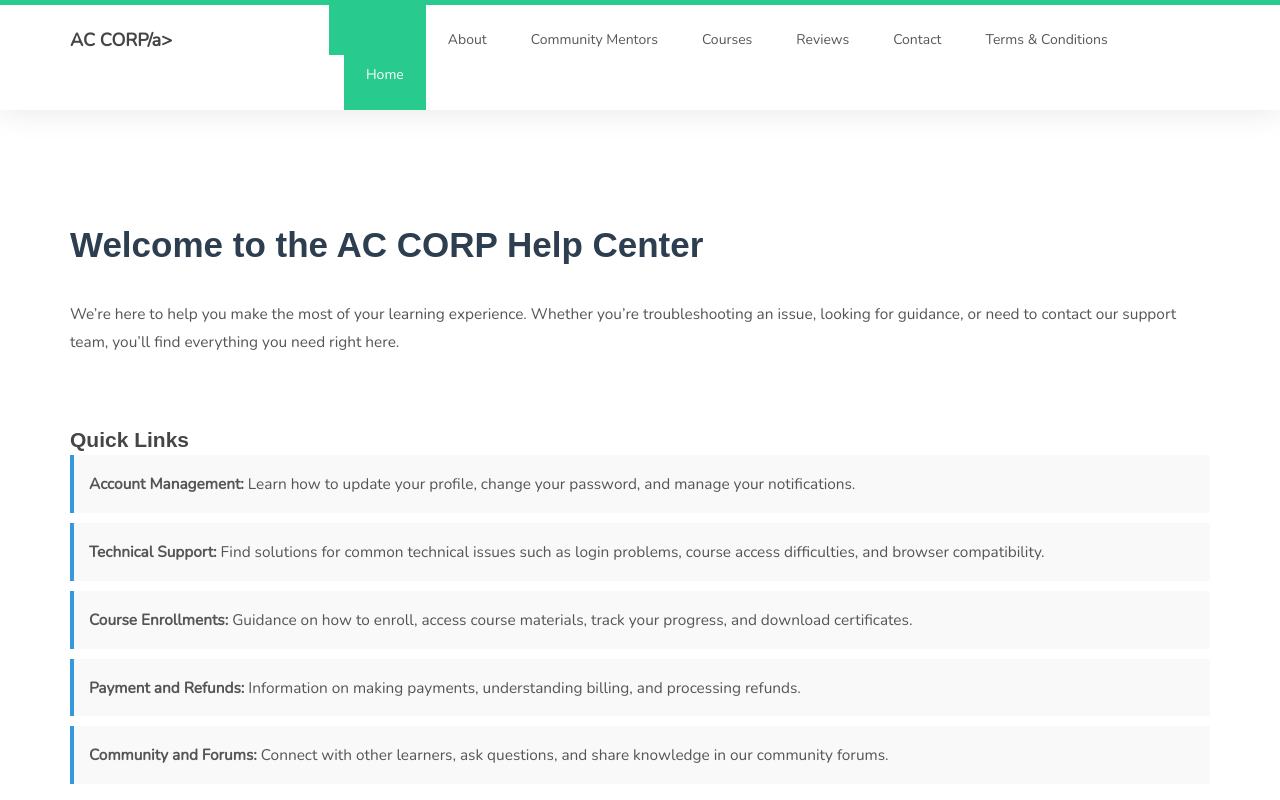
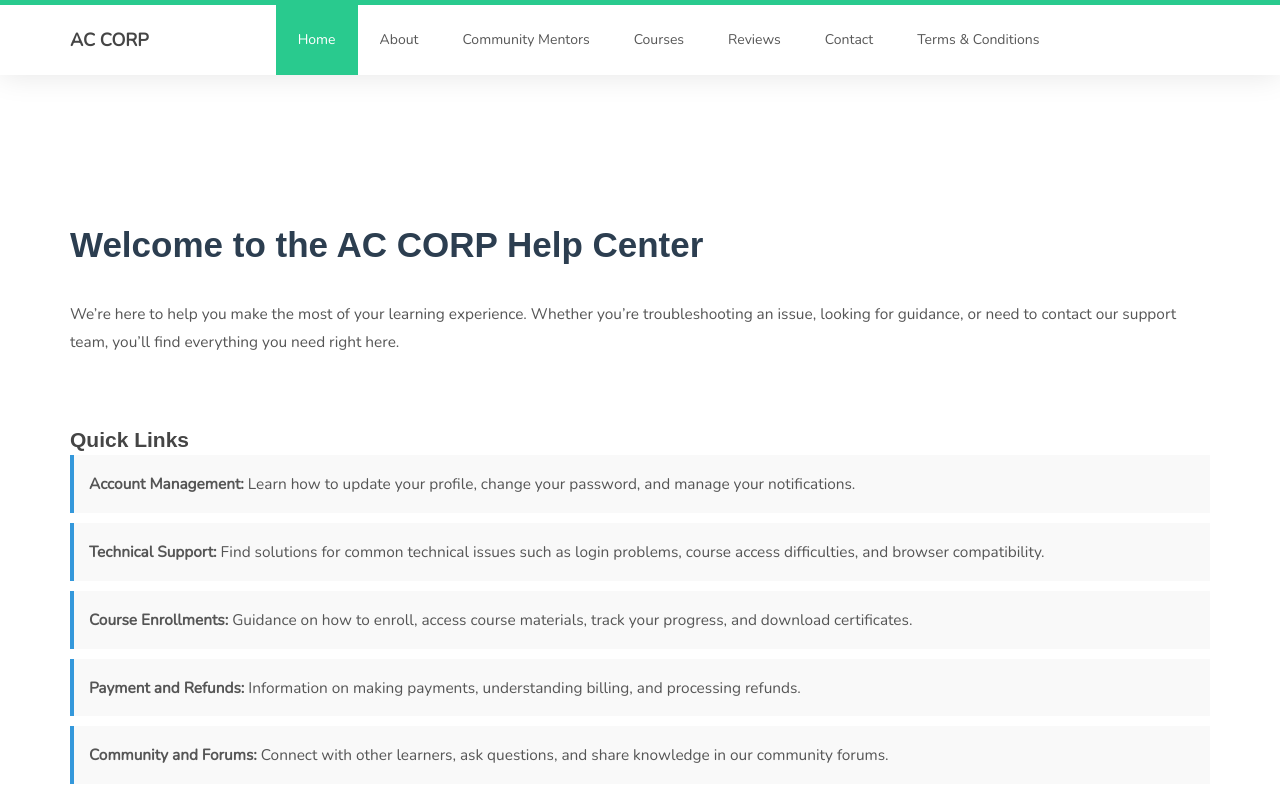
Before and after one commit to mohsineamayoun/my-educ, a plain HTML site: page help-center.html in a window 1280 px wide. Shown: the top 800 px of the page. Drawn offline with nearby package versions, Linux system fonts and the light colour scheme; a web font is replaced by a local one.

Commit message:
Update help-center.html

```diff
--- a/help-center.html
+++ b/help-center.html
@@ -116,7 +116,7 @@
                     <span class="icon icon-bar"></span>
                     <span class="icon icon-bar"></span>
                 </button>
-                <a href="#" class="navbar-brand">AC CORP/a>
+                <a href="#" class="navbar-brand">AC CORP</a>
             </div>
 
             <div class="collapse navbar-collapse">
```
